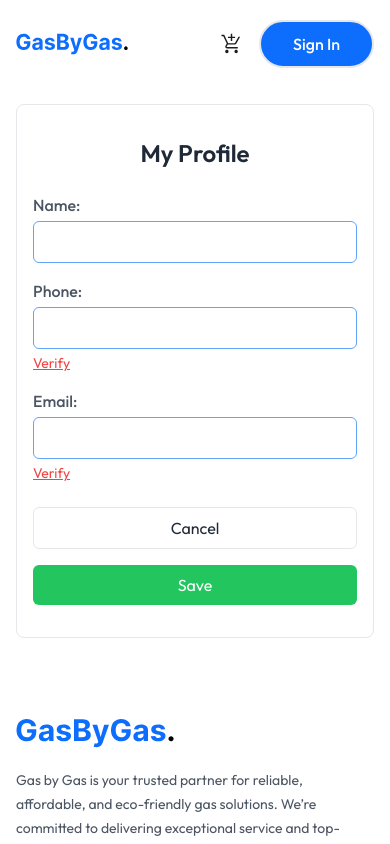
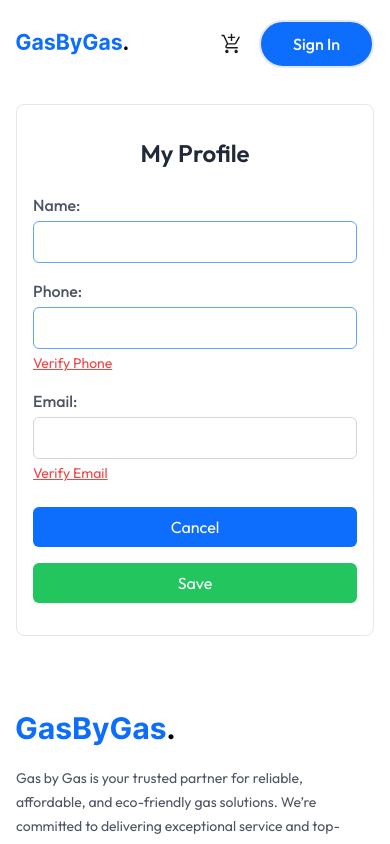
Before and after one commit to gasbygasplc/Supply-Chain-Management-for-Gas-By-Bas-PLC, a React (Vite) app in the folder frontend/: page /my-profile in a window 390 px wide. Both pictures are taken after a click on the button "Edit". Shown: the top 844 px of the page. Built offline with nearby package versions, Linux system fonts and the light colour scheme.

Commit message:
[Fix] Phone verification OTP input box.

```diff
--- a/frontend/src/Pages/MyProfile.jsx
+++ b/frontend/src/Pages/MyProfile.jsx
@@ -107,15 +107,14 @@ const Profile = () => {
 
         setIsRequesting(true);
         try {
-            const endpoint = verifying.type === "phone" ? "verify-phone" : "verify-email";
             const response = await axios.post(
-                `${import.meta.env.VITE_BACKEND_URL}/api/auth/${endpoint}`,
+                `${import.meta.env.VITE_BACKEND_URL}/api/auth/verify-phone`,
                 { userId, otp },
                 { headers: { Authorization: `Bearer ${token}` } }
             );
             if (response.data.success) {
-                toast.success(`${verifying.type.charAt(0).toUpperCase() + verifying.type.slice(1)} verified successfully.`);
-                setProfile({ ...profile, [`${verifying.type}Verified`]: true });
+                toast.success("Phone verified successfully.");
+                setProfile({ ...profile, phoneVerified: true });
                 setVerifying({ type: null, requested: false });
                 setOtp("");
             } else {
@@ -164,13 +163,34 @@ const Profile = () => {
                             {profile.phoneVerified ? (
                                 <span className="text-green-500 text-sm">Verified</span>
                             ) : (
-                                <button
-                                    onClick={() => requestVerification("phone")}
-                                    className={`text-red-500 text-sm underline ${isRequesting ? "opacity-50 pointer-events-none" : ""}`}
-                                    disabled={isRequesting}
-                                >
-                                    {isRequesting ? "Requesting..." : "Verify"}
-                                </button>
+                                <>
+                                    {!verifying.requested ? (
+                                        <button
+                                            onClick={() => requestVerification("phone")}
+                                            className="text-red-500 text-sm underline"
+                                            disabled={isRequesting}
+                                        >
+                                            {isRequesting ? "Requesting..." : "Verify Phone"
+                                            }
+                                        </button>
+                                    ) : (
+                                        <>
+                                            <label className="block text-gray-600 font-medium mt-2">Enter OTP:</label>
+                                            <input
+                                                type="text"
+                                                value={otp}
+                                                onChange={(e) => setOtp(e.target.value)}
+                                                className="w-full px-4 py-2 border border-gray-300 rounded-md focus:outline-none focus:border-blue-600"
+                                            />
+                                            <button
+                                                onClick={handleOtpSubmit}
+                                                className="mt-2 px-4 py-2 bg-green-500 text-white rounded-md hover:bg-green-600 transition"
+                                            >
+                                                Submit OTP
+                                            </button>
+                                        </>
+                                    )}
+                                </>
                             )}
                         </div>
                     </div>
@@ -182,45 +202,29 @@ const Profile = () => {
                                 value={profile.email}
                                 disabled={!editing}
                                 onChange={(e) => setProfile({ ...profile, email: e.target.value })}
-                                className={`w-full px-4 py-2 border ${
-                                    editing ? "border-blue-400" : "border-gray-300"
-                                } rounded-md focus:outline-none ${
-                                    editing ? "focus:border-blue-600" : "cursor-not-allowed"
-                                }`}
+                                className="w-full px-4 py-2 border border-gray-300 rounded-md focus:outline-none focus:border-blue-600"
                             />
                             {profile.emailVerified ? (
                                 <span className="text-green-500 text-sm">Verified</span>
                             ) : (
                                 <button
                                     onClick={() => requestVerification("email")}
-                                    className={`text-red-500 text-sm underline ${isRequesting ? "opacity-50 pointer-events-none" : ""}`}
+                                    className="text-red-500 text-sm underline"
                                     disabled={isRequesting}
                                 >
-                                    {isRequesting ? "Requesting..." : "Verify"}
+                                    {isRequesting ? "Requesting..." : "Verify Email"}
                                 </button>
                             )}
                         </div>
                     </div>
                 </div>
                 <div className="flex flex-col gap-4 items-center mt-6">
-                    <button
-                        onClick={() => setEditing(!editing)}
-                        className={`${editing ? 'px-4 w-full py-2 bg-white text-gray-800 border rounded-md hover:bg-gray-100 transition' : "px-4 w-full py-2 bg-primary text-white border rounded-md hover:bg-blue-600 transition"} ${
-                            isSaving ? "opacity-50 pointer-events-none" : ""
-                        }`}
-                        disabled={isSaving}
-                    >
+                    <button onClick={() => setEditing(!editing)} className="px-4 w-full py-2 bg-primary text-white rounded-md hover:bg-blue-600 transition">
                         {editing ? "Cancel" : "Edit"}
                     </button>
                     {editing && (
-                        <button
-                            onClick={handleUpdate}
-                            className={`px-4 w-full py-2 bg-green-500 text-white rounded-md hover:bg-green-600 transition ${
-                                isSaving ? "opacity-50 pointer-events-none" : ""
-                            }`}
-                            disabled={isSaving}
-                        >
-                            {isSaving ? "Saving..." : "Save"}
+                        <button onClick={handleUpdate} className="px-4 w-full py-2 bg-green-500 text-white rounded-md hover:bg-green-600 transition">
+                            Save
                         </button>
                     )}
                 </div>
```
